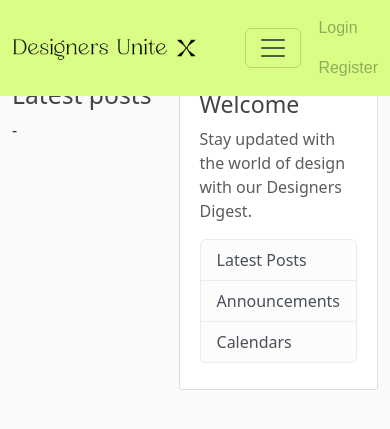
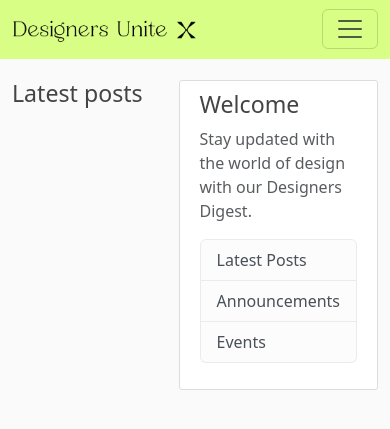
Before and after one commit to louweyer-code/flask_blog, a Flask app: page / in a window 390 px wide. Shown: the top 429 px of the page. Run offline with Flask 3, Linux system fonts and the light colour scheme; data that the repository does not hold is empty; some libraries are stand-ins or nearby versions.

Commit message:
responsiveness fix, minor styling fixes, edit only if users post

```diff
--- a/flaskblog/static/css/main.css
+++ b/flaskblog/static/css/main.css
@@ -13,20 +13,40 @@ title {
 }
 
 p {
-  color: #ff0000;
+  color: #000000;
 }
 
 .bg-steel {
   background-color: #5f788a;
 }
 
-/* .site-header .navbar-nav .nav-link {
-  color: #cbd5db;
-} */
+.navbar-nav-l {
+  display: flex;
+  float: left;
+}
+
+.navbar-nav-r {
+  display: flex;
+  float: right;
+}
+
+@media (max-width: 768px) {
+  .navbar-nav-r, .navbar-nav-l, .nav-small {
+    display: flex;
+    flex-direction: column;
+    }
+
+  input {
+    width: 100%;
+    min-width: 310px;
+  }
+}
+
 
 .nav-link{
   font-family: Arial, sans-serif;
   opacity: 0.5;
+  padding: 10px;
 }
 
 .nav-link:hover {
@@ -81,9 +101,6 @@ p {
   transition: 0.4s;
 }
 
-/* .site-header .navbar-nav .nav-link.active {
-  font-weight: 500;
-} */
 
 .content-section {
   background: #ffffff;
@@ -146,7 +163,7 @@ p {
   color: rgb(0, 0, 0);
   resize: none;
   width: 40vw;
-  min-width: 400px;
+  /* max-width: 400px; */
   font-size: small;
   padding: 1vh !important;
   margin: 1vh 0vh 1vh 0vh !important;
@@ -155,7 +172,6 @@ p {
 #Form textarea {
   font-size: small;
   width: 40vw;
-  min-width: 400px;
 }
 
 
--- a/flaskblog/templates/layout.html
+++ b/flaskblog/templates/layout.html
@@ -9,6 +9,12 @@
     <link rel="stylesheet" href="https://cdn.jsdelivr.net/npm/bootstrap@5.3.0-alpha1/dist/css/bootstrap.min.css" rel="stylesheet" integrity="sha384-GLhlTQ8iRABdZLl6O3oVMWSktQOp6b7In1Zl3/Jr59b6EGGoI1aFkw7cmDA6j6gD" crossorigin="anonymous">
     <link rel="stylesheet" type="text/css" href="{{ url_for('static', filename='main.css') }}">
     <link rel="stylesheet" href="../static/css/main.css">
+
+      <!-- jQuery -->
+    <script src="https://ajax.googleapis.com/ajax/libs/jquery/3.3.1/jquery.min.js"></script>
+
+    <!-- Bootstrap JS -->
+    <script src="https://maxcdn.bootstrapcdn.com/bootstrap/4.0.0/js/bootstrap.min.js"></script>
 
     <script src="https://code.jquery.com/jquery-3.2.1.slim.min.js" integrity="sha384-KJ3o2DKtIkvYIK3UENzmM7KCkRr/rE9/Qpg6aAZGJwFDMVNA/GpGFF93hXpG5KkN" crossorigin="anonymous"></script>
     <script src="https://cdnjs.cloudflare.com/ajax/libs/popper.js/1.12.9/umd/popper.min.js" integrity="sha384-ApNbgh9B+Y1QKtv3Rn7W3mgPxhU9K/ScQsAP7hUibX39j7fakFPskvXusvfa0b4Q" crossorigin="anonymous"></script>
@@ -22,27 +28,35 @@
     {% endif %}
 </head>
 
+
+
 <!-- Navigation Bar -->
 <header>
+
   <nav class="navbar navbar-expand-md fixed-top" style="background-color: #D9FE85;">
     <div class="container">
       <a class="navbar-brand mr-4" href="/" > <img class="navbar-item" src="../static/images/du5.png" width = "200" ></a>
       <button class="navbar-toggler" type="button" data-toggle="collapse" data-target="#navbarToggle" aria-controls="navbarToggle" aria-expanded="false" aria-label="Toggle navigation">
         <span class="navbar-toggler-icon"></span>
       </button>
+
       <div class="collapse navbar-collapse" id="navbarToggle">
-        <div class="navbar-nav mr-auto">
-          <a class="nav-item nav-link" href="{{ url_for('blog.posts') }}">Home</a>
-          <a class="nav-item nav-link" href="{{ url_for('blog.about') }}">About</a>
+        <div class="container nav-small" style="padding-right: 0;">
+          <div class="navbar-nav-l ml-auto">
+            <a class="nav-item nav-link" href="{{ url_for('blog.posts') }}">Home</a>
+            <a class="nav-item nav-link" href="{{ url_for('blog.about') }}">About</a>
+          </div>
+          <div class="navbar-nav-r ml-right">
+            <a class="nav-link" href="{{ url_for('blog.get_login') }}">Login</a>
+            <a class="nav-link" style="padding-right: 0;" href="{{ url_for('blog.get_register') }}">Register</a>
+          </div>
         </div>
       </div>
-        <!-- Navbar Right Side -->
-      <div class="navbar-nav">
-        <a class="nav-item nav-link" href="{{ url_for('blog.get_login') }}">Login</a>
-        <a class="nav-item nav-link" href="{{ url_for('blog.get_register') }}">Register</a>
-      </div>
+
     </div>
   </nav>
+
+
 </header>
 
 <body>
@@ -61,12 +75,11 @@
           <h3>Welcome</h3>
           {% endif %}
 
-
           <p class='text-muted'>Stay updated with the world of design with our Designers Digest.
             <ul class="list-group">
-              <li class="list-group-item list-group-item-light">Latest Posts</li>
-              <li class="list-group-item list-group-item-light">Announcements</li>
-              <li class="list-group-item list-group-item-light">Calendars</li>
+              <a class="list-group-item list-group-item-light" href="{{ url_for('blog.posts') }}">Latest Posts</a>
+              <a class="list-group-item list-group-item-light" href="{{ url_for('blog.about') }}">Announcements</a>
+              <li class="list-group-item list-group-item-light">Events</li>
             </ul>
           </p>
 
--- a/flaskblog/templates/posts.html
+++ b/flaskblog/templates/posts.html
@@ -6,8 +6,9 @@
 {% block title %}Posts{% endblock %}
 
 {% block body %}
+
 <!-- Home with all posts -->
-<h2>Latest posts</h2>
+<h3>Latest posts</h3>
 
 <div>
     <fieldset class="form-group">
@@ -39,17 +40,13 @@
 <div class="mb-4">
     <nav>
         {% if posts_pagination.prev_num %}
-            <!-- <a href="/posts?page={{ posts_pagination.prev_num }}">Previous Page</a> -->
-            <a href="/home?page={{ posts_pagination.prev_num }}">Previous Page</a>
-
+            <a class="page-button mr-5" href="/home?page={{ posts_pagination.prev_num }}">Previous Page</a>
         {% else %}
             <span></span>
         {% endif %}
 
-        <span> - </span>
-
         {% if posts_pagination.next_num %}
-            <a class="page-button" href="/home?page={{ posts_pagination.next_num }}">Next Page</a>
+            <a class="page-button ml-5" href="/home?page={{ posts_pagination.next_num }}">Next Page</a>
         {% else %}
             <span></span>
         {% endif %}
--- a/flaskblog/templates/users/register.html
+++ b/flaskblog/templates/users/register.html
@@ -3,8 +3,7 @@
 
 {% extends 'layout.html' %}
 
-{% block title %}
-Blog | Register{% endblock %}
+{% block title %}Blog | Register{% endblock %}
 
 {% block body %}
 
@@ -13,7 +12,7 @@ Blog | Register{% endblock %}
     <legend class="border-bottom mb-4">Register</legend>
 
     {% if error %}
-        <span style="color: tomato;">{{ error }}</span>
+        <span style="color: rgb(252, 89, 60);">{{ error }}</span>
     {% endif %}
 
     <form id="Form" method="POST">
@@ -39,6 +38,7 @@ Blog | Register{% endblock %}
     </fieldset>
 
 </div>
+
 <div>
     <small class="text-muted">
         Already Have An Account? <a class="ml-2" href="{{ url_for('blog.get_login') }}">Log In here</a>
--- a/flaskblog/users/models.py
+++ b/flaskblog/users/models.py
@@ -7,7 +7,7 @@ class User(db.Model, CRUDMixin, UserMixin):
     email = db.Column(db.String(120), unique=True, nullable=False)
     password = db.Column(db.String(500), nullable=False)
     image = db.Column(db.String(), nullable=True, default='default.jpg')
-    #posts = db.relationship('Post', backref='user', lazy=True) not sure if author here instead of user
+
 
 class Post(db.Model, CRUDMixin):
     id = db.Column(db.Integer, primary_key=True)
--- a/flaskblog/users/routes.py
+++ b/flaskblog/users/routes.py
@@ -1,12 +1,8 @@
 from flask import render_template, url_for, flash, redirect, request, Blueprint, current_app
 from flaskblog.extensions.database import db
-# from .forms import RegistrationForm, LoginForm
 from flaskblog.users.models import User, Post
 from werkzeug.security import generate_password_hash, check_password_hash
 from flask_login import login_user, logout_user, current_user, login_required
-#from werkzeug.utils import slugify
-
-#from flaskblog.app import bcrypt
 
 blueprint = Blueprint('blog', __name__)
 
```
Also changed, not shown: flaskblog/templates/about.html (+4 -3 lines), flaskblog/templates/base.html (deleted, +0 -78 lines), flaskblog/templates/home.html (deleted, +0 -38 lines), flaskblog/templates/show.html (+7 -3 lines).
